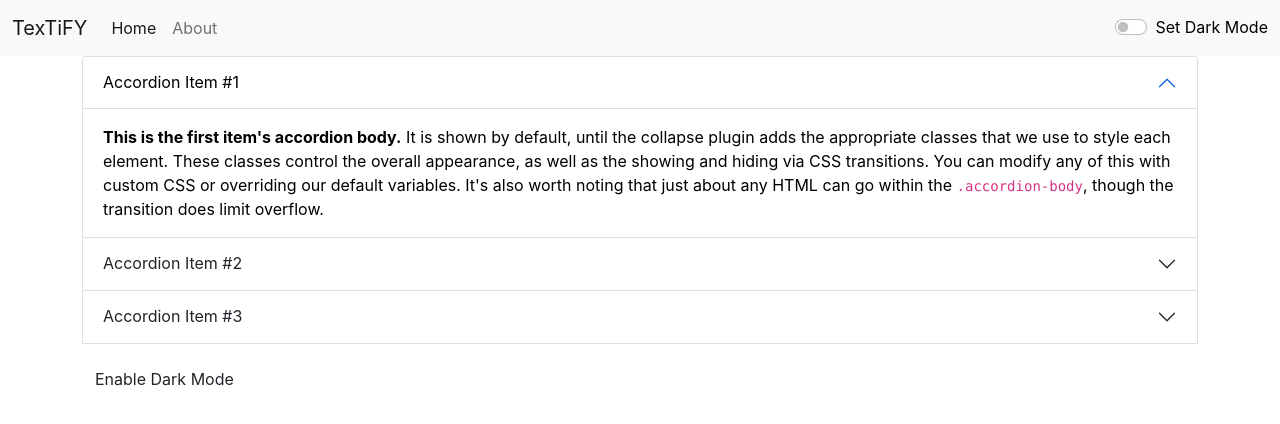
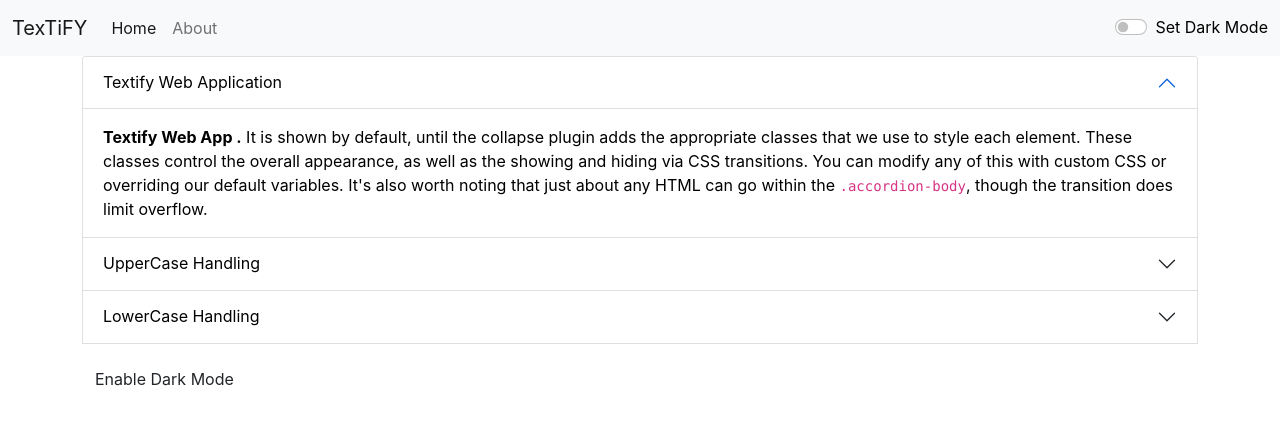
Before and after one commit to biasedzeus/text-formatter-analyzer, a React (Create React App) app: page /about in a window 1280 px wide. Shown: the top 424 px of the page. Built offline with nearby package versions, Linux system fonts and the light colour scheme.

Commit message:
solved accordian theme toggler

```diff
--- a/src/App.js
+++ b/src/App.js
@@ -88,7 +88,7 @@ function App() {
           </Route>
           <Route exact path="/about">
 
-            <About/>
+            <About style={darkMode ? darkTheme : lightTheme}/>
 
             </Route>
 
--- a/src/Components/About.js
+++ b/src/Components/About.js
@@ -1,6 +1,6 @@
 import React,{useState} from 'react'
 
-function About() {
+function About(props) {
     const [btnText, setBtnText] = useState("Enable Dark Mode");
     const [style, setStyle] = useState({
         backgroundColor:'white',
@@ -31,22 +31,22 @@ function About() {
                     <div className="accordion-item" style={style}>
                     <h2 className="accordion-header" id="headingOne">
                         <button className="accordion-button" type="button" style={style} data-bs-toggle="collapse" data-bs-target="#collapseOne" aria-expanded="true" aria-controls="collapseOne">
-                        Accordion Item #1
+                        Textify Web Application
                         </button>
                     </h2>
                     <div id="collapseOne" className="accordion-collapse collapse show" aria-labelledby="headingOne" data-bs-parent="#accordionExample">
                         <div className="accordion-body">
-                        <strong>This is the first item's accordion body.</strong> It is shown by default, until the collapse plugin adds the appropriate classes that we use to style each element. These classes control the overall appearance, as well as the showing and hiding via CSS transitions. You can modify any of this with custom CSS or overriding our default variables. It's also worth noting that just about any HTML can go within the <code>.accordion-body</code>, though the transition does limit overflow.
+                        <strong>Textify Web App .</strong> It is shown by default, until the collapse plugin adds the appropriate classes that we use to style each element. These classes control the overall appearance, as well as the showing and hiding via CSS transitions. You can modify any of this with custom CSS or overriding our default variables. It's also worth noting that just about any HTML can go within the <code>.accordion-body</code>, though the transition does limit overflow.
                         </div>
                     </div>
                     </div>
                     <div className="accordion-item" style={style}>
                     <h2 className="accordion-header" id="headingTwo">
-                        <button className="accordion-button collapsed" type="button" data-bs-toggle="collapse" data-bs-target="#collapseTwo" aria-expanded="false" aria-controls="collapseTwo">
-                        Accordion Item #2
+                        <button className="accordion-button collapsed" type="button" style={style} data-bs-toggle="collapse" data-bs-target="#collapseTwo" aria-expanded="false" aria-controls="collapseTwo">
+                        UpperCase Handling
                         </button>
                     </h2>
-                    <div id="collapseTwo" className="accordion-collapse collapse" aria-labelledby="headingTwo" data-bs-parent="#accordionExample">
+                    <div id="collapseTwo" className="accordion-collapse collapse"  aria-labelledby="headingTwo" data-bs-parent="#accordionExample">
                         <div className="accordion-body">
                         <strong>This is the second item's accordion body.</strong> It is hidden by default, until the collapse plugin adds the appropriate classes that we use to style each element. These classes control the overall appearance, as well as the showing and hiding via CSS transitions. You can modify any of this with custom CSS or overriding our default variables. It's also worth noting that just about any HTML can go within the <code>.accordion-body</code>, though the transition does limit overflow.
                         </div>
@@ -54,13 +54,13 @@ function About() {
                     </div>
                     <div className="accordion-item" style={style}>
                     <h2 className="accordion-header" id="headingThree"style={style}>
-                        <button className="accordion-button collapsed" type="button" data-bs-toggle="collapse" data-bs-target="#collapseThree" aria-expanded="false" aria-controls="collapseThree">
-                        Accordion Item #3
+                        <button className="accordion-button collapsed" type="button" style={style} data-bs-toggle="collapse" data-bs-target="#collapseThree" aria-expanded="false" aria-controls="collapseThree">
+                        LowerCase Handling
                         </button>
                     </h2>
                     <div id="collapseThree" className="accordion-collapse collapse" aria-labelledby="headingThree" data-bs-parent="#accordionExample">
                         <div className="accordion-body">
-                        <strong>This is the third item's accordion body.</strong> It is hidden by default, until the collapse plugin adds the appropriate classes that we use to style each element. These classes control the overall appearance, as well as the showing and hiding via CSS transitions. You can modify any of this with custom CSS or overriding our default variables. It's also worth noting that just about any HTML can go within the <code>.accordion-body</code>, though the transition does limit overflow.
+                        <strong>LowerCase Handling.</strong> It is hidden by default, until the collapse plugin adds the appropriate classes that we use to style each element. These classes control the overall appearance, as well as the showing and hiding via CSS transitions. You can modify any of this with custom CSS or overriding our default variables. It's also worth noting that just about any HTML can go within the <code>.accordion-body</code>, though the transition does limit overflow.
                         </div>
                     </div>
                     </div>
```
